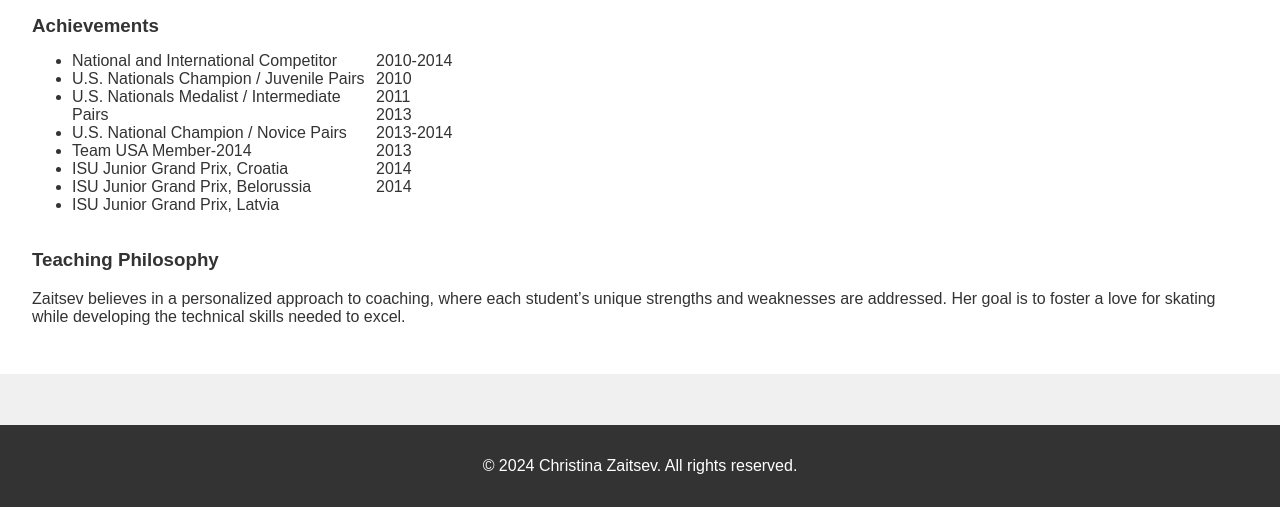
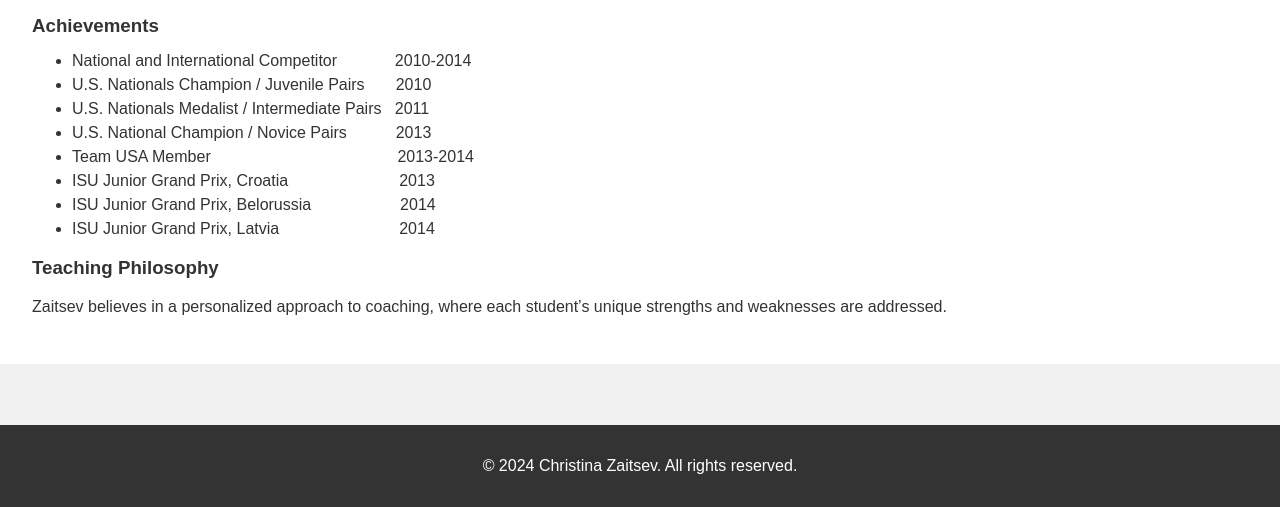
Before and after one commit to christinazaitsev/christinazaitsev.github.io, a plain HTML site: page about.html in a window 1280 px wide. Shown: the part 293-800 px from the top of the page. Drawn offline with Linux system fonts and the light colour scheme.

Commit message:
fixed "about" page

```diff
--- a/about.html
+++ b/about.html
@@ -30,30 +30,32 @@
                         Christina Zaitsev is a professional ice skating coach with over 15 years of experience. She started skating at the age of 5 and has competed in numerous national and international competitions. Zaitsev has a passion for teaching and has helped many students achieve their goals, whether it’s landing their first jump or competing at the highest levels.
                     </p>
                     <h3 style="margin-bottom: -1px;">Achievements</h3>
-                    <ul id="column">
-                        <li>National and International Competitor</li>
-                        <li>U.S. Nationals Champion / Juvenile Pairs</li>
-                        <li>U.S. Nationals Medalist / Intermediate Pairs</li>
-                        <li>U.S. National Champion / Novice Pairs</li>
-                        <li>Team USA Member-2014</li>
-                        <li>ISU Junior Grand Prix, Croatia</li>
-                        <li>ISU Junior Grand Prix, Belorussia</li>
-                        <li>ISU Junior Grand Prix, Latvia</li>
+                    <style>
+                        .tab1 {
+                          tab-size: 2;
+                        }
+
+                        .tab2 {
+                          tab-size: 4;
+                        }
+
+                        .tab4 {
+                          tab-size: 8;
+                        }
+                      </style>
+                    <ul>
+                        <li><pre class="tab2" style="margin-bottom: -10px;">National and International Competitor             2010-2014</pre></li>
+                        <li><pre class="tab2" style="margin-bottom: -10px;">U.S. Nationals Champion / Juvenile Pairs       2010</pre></li>
+                        <li><pre class="tab2" style="margin-bottom: -10px;">U.S. Nationals Medalist / Intermediate Pairs   2011</pre></li>
+                        <li><pre class="tab2" style="margin-bottom: -10px;">U.S. National Champion / Novice Pairs           2013</pre></li>
+                        <li><pre class="tab2" style="margin-bottom: -10px;">Team USA Member                                          2013-2014</pre></li>
+                        <li><pre class="tab2" style="margin-bottom: -10px;">ISU Junior Grand Prix, Croatia                         2013</pre></li>
+                        <li><pre class="tab2" style="margin-bottom: -10px;">ISU Junior Grand Prix, Belorussia                    2014</pre></li>
+                        <li><pre class="tab2">ISU Junior Grand Prix, Latvia                           2014</pre></li>
                     </ul>
-                    <ul style="list-style: none;">
-                        <li>2010-2014</li>
-                        <li>2010</li>
-                        <li>2011</li>
-                        <li>2013</li>
-                        <li>2013-2014</li>
-                        <li>2013</li>
-                        <li>2014</li>
-                        <li>2014</li>
-                    </ul>
-                    <br style="clear:both" />
                     <h3>Teaching Philosophy</h3>
                     <p>
-                        Zaitsev believes in a personalized approach to coaching, where each student’s unique strengths and weaknesses are addressed. Her goal is to foster a love for skating while developing the technical skills needed to excel.
+                        Zaitsev believes in a personalized approach to coaching, where each student’s unique strengths and weaknesses are addressed.
                     </p>
                 </div>
             </div>
--- a/assets/css/style.css
+++ b/assets/css/style.css
@@ -97,7 +97,6 @@ footer {
     width: 100%;
 }
 
-#column {
-    width: 25%;
-    float: left;
-}
+pre {
+    font-family: Arial, sans-serif
+  }
```
